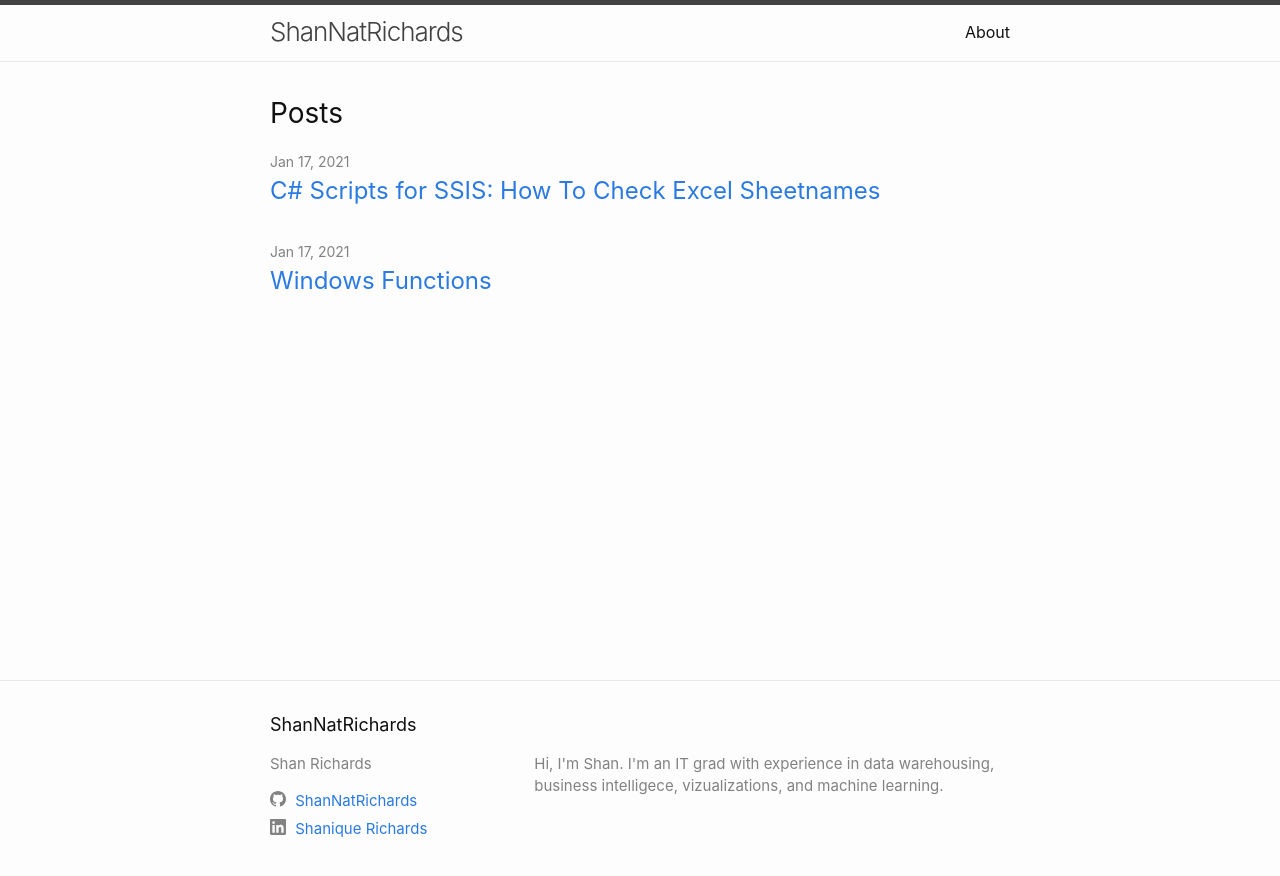
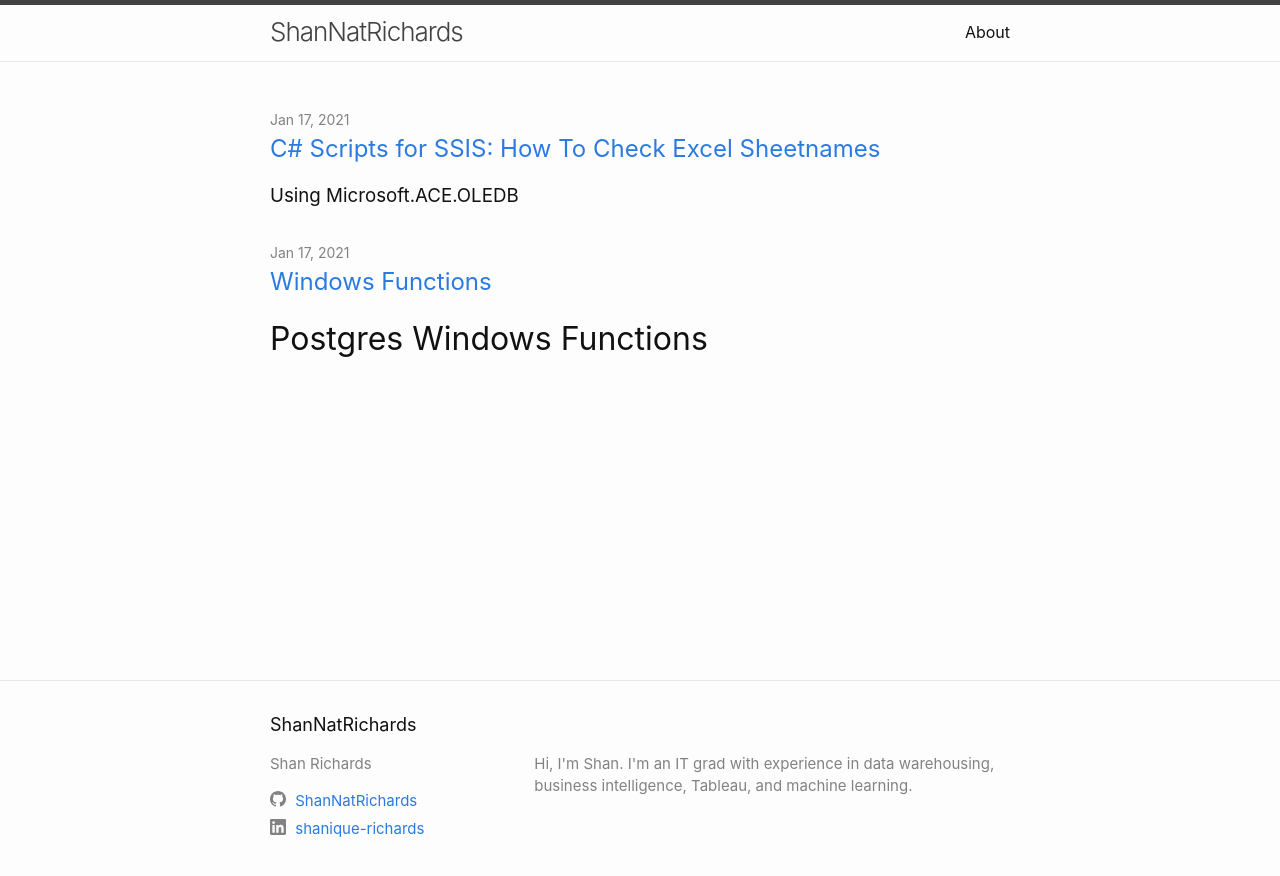
Before and after one commit to ShanNatRichards/shannatrichards.github.io, a Jekyll site: the page built from index.markdown, in a window 1280 px wide. Shown: the top 876 px of the page. Built offline with Jekyll 4.4.1, drawn with Linux system fonts in a browser that asks for light colours.

Commit message:
Changes to config

```diff
--- a/_config.yml
+++ b/_config.yml
@@ -21,8 +21,8 @@
 title: ShanNatRichards
 description: >- # this means to ignore newlines until "baseurl:"
   Hi, I'm Shan. I'm an IT grad with experience in
-  data warehousing, business intelligece,
-  vizualizations, and machine learning.
+  data warehousing, business intelligence,
+  Tableau, and machine learning.
 
 baseurl: "" # the subpath of your site, e.g. /blog
 url: "https://shannatrichards.github.io" # the base hostname & protocol for your site, e.g. http://example.com
@@ -30,7 +30,7 @@ github_username:  ShanNatRichards
 
 #Options that come with minima but are not default
 author: Shan Richards
-linkedin_username: Shanique Richards
+linkedin_username: shanique-richards
 
 
 # Build settings
--- a/_layouts/home.html
+++ b/_layouts/home.html
@@ -10,7 +10,7 @@ layout: default
   {{ content }}
 
   {%- if site.posts.size > 0 -%}
-    <h2 class="post-list-heading">{{ page.list_title | default: "Posts" }}</h2>
+    <h2 class="post-list-heading">{{ page.list_title | default: "" }}</h2>
     <ul class="post-list">
       {%- for post in site.posts -%}
       <li>
@@ -21,9 +21,8 @@ layout: default
             {{ post.title | escape }}
           </a>
         </h3>
-        {%- if site.show_excerpts -%}
           {{ post.excerpt }}
-        {%- endif -%}
+
       </li>
       {%- endfor -%}
     </ul>
```
